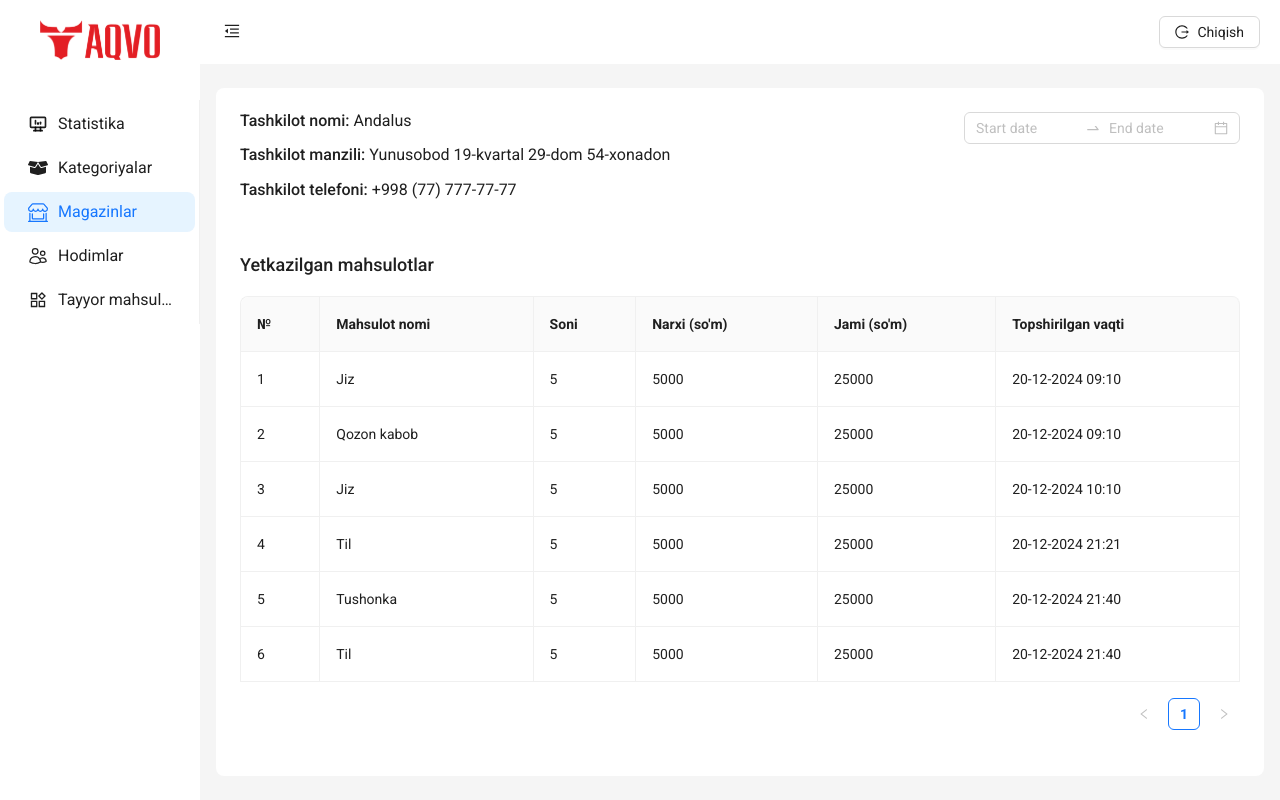
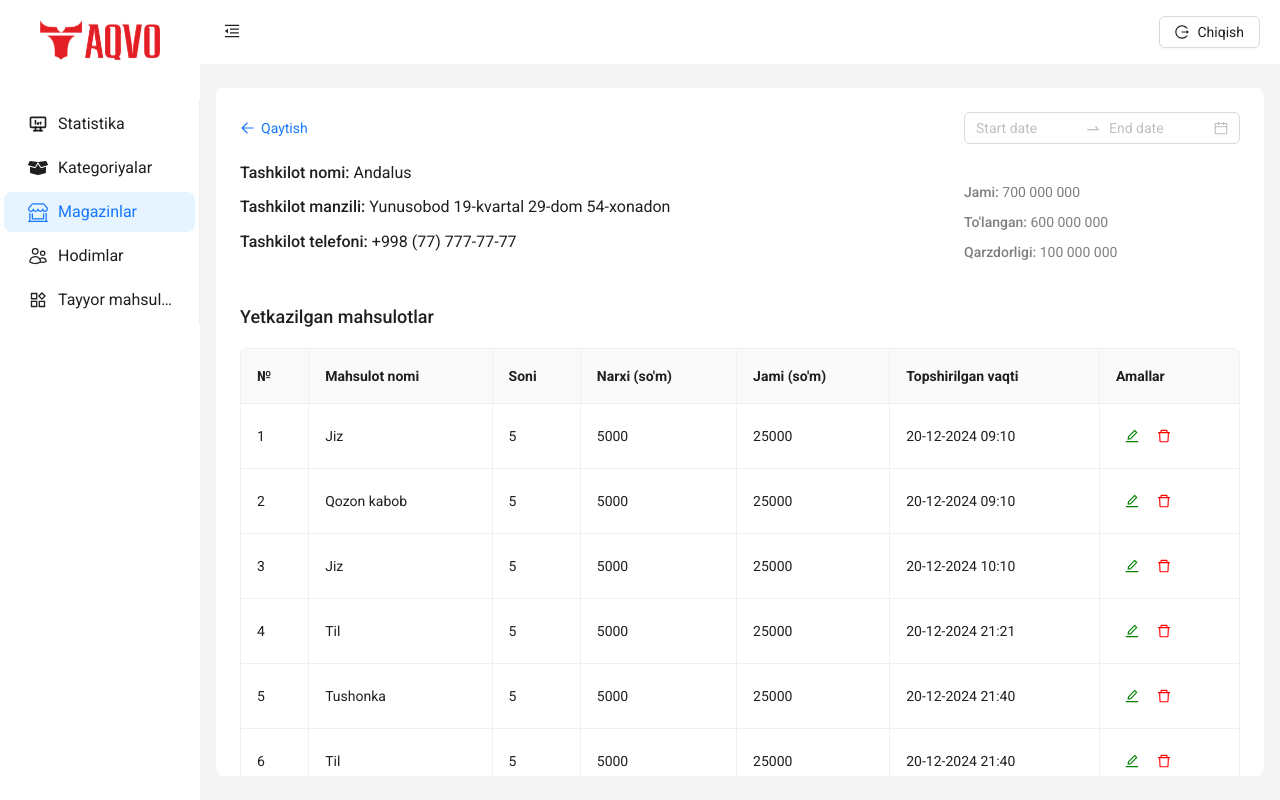
Before and after one commit to ShamsiddinWeb/Sovchilar-Admin, a React (Vite) app: page /shops/1 in a window 1280 px wide. Built offline with nearby package versions, Linux system fonts and the light colour scheme.

Commit message:
add payme table

```diff
--- a/package.json
+++ b/package.json
@@ -10,9 +10,9 @@
     "preview": "vite preview"
   },
   "dependencies": {
-    "@chakra-ui/react": "^3.2.2",
     "antd": "^5.22.2",
     "axios": "^1.7.8",
+    "dayjs": "^1.11.13",
     "react": "^18.3.1",
     "react-dom": "^18.3.1",
     "react-hook-form": "^7.53.2",
--- /dev/null
+++ b/src/components/CDatePicker.jsx
@@ -0,0 +1,35 @@
+import { DatePicker } from "antd";
+import { Controller } from "react-hook-form";
+import dayjs from "dayjs";
+
+const ControlledDatePicker = ({ control, name, rules, error }) => {
+  return (
+    <div>
+      <Controller
+        control={control}
+        name={name}
+        rules={rules}
+        render={({ field }) => {
+          const handleChange = (date) => {
+            field.onChange(date ? dayjs(date).toISOString() : null);
+          };
+
+          return (
+            <div>
+              <DatePicker
+                className="w-full"
+                showTime
+                format="DD-MM-YYYY HH:mm"
+                value={field.value ? dayjs(field.value) : null}
+                onChange={handleChange}
+              />
+              {error && <span style={{ color: 'red' }}>{error.message}</span>}
+            </div>
+          );
+        }}
+      />
+    </div>
+  );
+};
+
+export default ControlledDatePicker;
--- a/src/components/PrevBtn.jsx
+++ b/src/components/PrevBtn.jsx
@@ -1,12 +1,11 @@
 import { Button } from 'antd';
-import React from 'react'
 import { GrLinkPrevious } from "react-icons/gr";
 import { useNavigate } from 'react-router-dom';
 
-const PrevBtn = ({text}) => {
+const PrevBtn = ({text, clazz}) => {
     const navigate = useNavigate()
   return (
-    <Button onClick={() => navigate(-1)} type="link" className='flex items-center gap-[3px]'><GrLinkPrevious /> <div>{text}</div></Button>
+    <Button onClick={() => navigate(-1)} type="link" className={`flex items-center gap-[3px] ${clazz}`}><GrLinkPrevious /> <div>{text}</div></Button>
   )
 }
 
--- a/src/pages/shop/components/ShoppingTable.jsx
+++ b/src/pages/shop/components/ShoppingTable.jsx
@@ -6,7 +6,7 @@ import {
   QuestionCircleOutlined,
 } from "@ant-design/icons";
 import { Link, useNavigate } from "react-router-dom";
-import { useEffect, useState } from "react";
+import { useState } from "react";
 import ModalComponent from "../../../components/Modal";
 import InputField from "../../../components/InputField";
 import { useForm } from "react-hook-form";
@@ -116,6 +116,7 @@ const ShoppingTable = () => {
       <Table
         columns={columns}
         dataSource={data}
+        bordered
         pagination={{ pageSize: 5 }}
         onRow={(record) => ({
           onClick: (event) => {
@@ -125,6 +126,7 @@ const ShoppingTable = () => {
           },
         })}
       />
+
       <ModalComponent
         title="Mahsulotni tahrirlash"
         isOpen={isModalVisible}
--- a/src/pages/shop/components/SingleShop.jsx
+++ b/src/pages/shop/components/SingleShop.jsx
@@ -1,11 +1,13 @@
 import Header from "./sold-product/Header";
-import SoldProduct from "./sold-product/SoldProduct";
+import PaymeTable from "./sold-product/PaymeTable";
+import SoldProduct from "./sold-product/SingleShopingTable";
 
 const SingleShop = () => {
   return (
     <>
       <Header data={data}/>
       <SoldProduct />
+      <PaymeTable/>
     </>
   );
 };
--- a/src/pages/shop/components/sold-product/Header.jsx
+++ b/src/pages/shop/components/sold-product/Header.jsx
@@ -1,14 +1,16 @@
 import { useState } from "react";
 import CRangePicker from "../../../../components/RangePicker";
+import PrevBtn from "../../../../components/PrevBtn";
 
 const Header = ({ data }) => {
-  const [dates, setDates] = useState([null, null])
+  const [dates, setDates] = useState([null, null]);
 
   console.log(dates);
 
   return (
     <div className="flex justify-between">
       <div className="text-[16px] mb-10">
+        <PrevBtn text={"Qaytish"} clazz={"p-0 mb-5"} />
         <p>
           <span className="font-medium">Tashkilot nomi: </span>
           <span>{data?.title}</span>
@@ -24,7 +26,22 @@ const Header = ({ data }) => {
       </div>
 
       <div>
-        <CRangePicker setDates={setDates}/>
+        <CRangePicker setDates={setDates} />
+
+        <div className="text-[14px] text-black/50 mt-10">
+          <p>
+            <span className="font-medium">Jami: </span>
+            <span>700 000 000</span>
+          </p>
+          <p>
+            <span className="font-medium">To'langan: </span>
+            <span>600 000 000</span>
+          </p>
+          <p>
+            <span className="font-medium">Qarzdorligi: </span>
+            <span>100 000 000</span>
+          </p>
+        </div>
       </div>
     </div>
   );
--- /dev/null
+++ b/src/pages/shop/components/sold-product/PaymeTable.jsx
@@ -0,0 +1,139 @@
+import { Button, DatePicker, Form, Popconfirm, Table } from "antd";
+import ModalComponent from "../../../../components/Modal";
+import InputField from "../../../../components/InputField";
+import { useForm, Controller } from "react-hook-form";
+import { useState } from "react";
+import {
+  DeleteOutlined,
+  EditOutlined,
+  QuestionCircleOutlined,
+} from "@ant-design/icons";
+import CDatePicker from "../../../../components/CDatePicker";
+import dayjs from "dayjs";
+
+const PaymeTable = () => {
+  const {
+    control,
+    handleSubmit,
+    formState: { errors },
+    reset,
+  } = useForm();
+  const [isModalVisible, setIsModalVisible] = useState(false);
+  const [data, setData] = useState([
+    { id: 1, payme: 5000, date: "2024-12-19T19:00:00.000Z" },
+    { id: 2, payme: 50000, date: "2024-12-25T19:07:00.000Z" },
+    { id: 3, payme: 15000, date: "2024-12-19T19:00:00.000Z" },
+  ]);
+
+  const handleEdit = (record) => {
+    reset(record);
+    setIsModalVisible(true);
+  };
+
+  const onEdit = (data) => {
+    console.log("Tahrirlangan ma'lumot:", data);
+    setIsModalVisible(false);
+  };
+
+  const handleCancel = () => {
+    setIsModalVisible(false);
+  };
+
+  const handleDelete = (id) => {
+    const updatedData = data.filter((item) => item.id !== id);
+    setData(updatedData);
+    console.log("O'chirilgan ID:", id);
+  };
+
+  const columns = [
+    {
+      title: "№",
+      key: "index",
+      render: (_, __, ind) => ind + 1,
+      width: "40px",
+    },
+    {
+      title: "Tushumlar",
+      key: "payme",
+      dataIndex: "payme",
+    },
+    {
+      title: "Vaqti",
+      key: "date",
+      dataIndex: "date",
+      render: (date) => dayjs(date).format("DD-MM-YYYY HH:mm")
+    },
+    {
+      title: "Amallar",
+      key: "actions",
+      render: (_, record) => (
+        <div>
+          <Button
+            type="link"
+            icon={<EditOutlined style={{ color: "green" }} />}
+            onClick={() => handleEdit(record)}
+          />
+          <Popconfirm
+            title="Mahsulotni o'chirish"
+            description="Siz ushbu mahsulotni o'chirishga aminmisiz?"
+            icon={<QuestionCircleOutlined style={{ color: "red" }} />}
+            onConfirm={() => handleDelete(record.id)}
+          >
+            <Button
+              type="link"
+              icon={<DeleteOutlined style={{ color: "red" }} />}
+            />
+          </Popconfirm>
+        </div>
+      ),
+    },
+  ];
+
+  return (
+    <div>
+      <div className="mt-10 mb-5 flex justify-between">
+        <h2 className="font-medium text-[18px]">Qabul qilingan to'lovlar</h2>
+        <Button type="primary">To'lov yaratish</Button>
+      </div>
+
+      <Table
+        columns={columns}
+        dataSource={data}
+        pagination={{ pageSize: 10 }}
+        rowKey="id"
+        bordered
+      />
+
+      <ModalComponent
+        title="To'lovlarni tahrirlash"
+        isOpen={isModalVisible}
+        onCancel={handleCancel}
+      >
+        <Form layout="vertical" onFinish={handleSubmit(onEdit)}>
+          <InputField
+            control={control}
+            name="payme"
+            label="To'lov miqdori"
+            placeholder="50000..."
+            type="number"
+            rules={{ required: "Tolovni kiriting" }}
+            error={errors.payme}
+          />
+
+          <CDatePicker name={"date"} control={control} rules={{required: "Vaqtni kiriting"}} error={errors.date}/>
+
+          <div className="flex justify-end mt-4">
+            <Button className="mr-2" onClick={handleCancel}>
+              Bekor qilish
+            </Button>
+            <Button type="primary" htmlType="submit">
+              Yuborish
+            </Button>
+          </div>
+        </Form>
+      </ModalComponent>
+    </div>
+  );
+};
+
+export default PaymeTable;
--- a/src/pages/shop/components/sold-product/SoldProduct.jsx
+++ b/src/pages/shop/components/sold-product/SingleShopingTable.jsx
@@ -1,5 +1,10 @@
-import { Table } from "antd";
+import { Button, Popconfirm, Table } from "antd";
 import ModalComponent from "../../../../components/Modal";
+import {
+  DeleteOutlined,
+  EditOutlined,
+  QuestionCircleOutlined,
+} from "@ant-design/icons";
 
 const SoldProduct = () => {
   const columns = [
@@ -32,6 +37,37 @@ const SoldProduct = () => {
       title: "Topshirilgan vaqti",
       dataIndex: "date",
       key: "date",
+    },
+    {
+      title: "Amallar",
+      key: "actions",
+      render: (_, record) => (
+        <div>
+          <Button
+            type="link"
+            icon={<EditOutlined style={{ color: "green" }} />}
+            onClick={() => handleEdit(record)}
+          ></Button>
+
+          <Popconfirm
+            title="Mahsulotni o'chirish"
+            description="Siz ushbu mahsulotni o'chirishga aminmisiz?"
+            icon={
+              <QuestionCircleOutlined
+                style={{
+                  color: "red",
+                }}
+              />
+            }
+            onConfirm={() => handleDelete(record?.id)}
+          >
+            <Button
+              type="link"
+              icon={<DeleteOutlined style={{ color: "red" }} />}
+            ></Button>
+          </Popconfirm>
+        </div>
+      ),
     },
   ];
 
```
Also changed, not shown: 1 other file (tests, documents, lock files or other folders).
